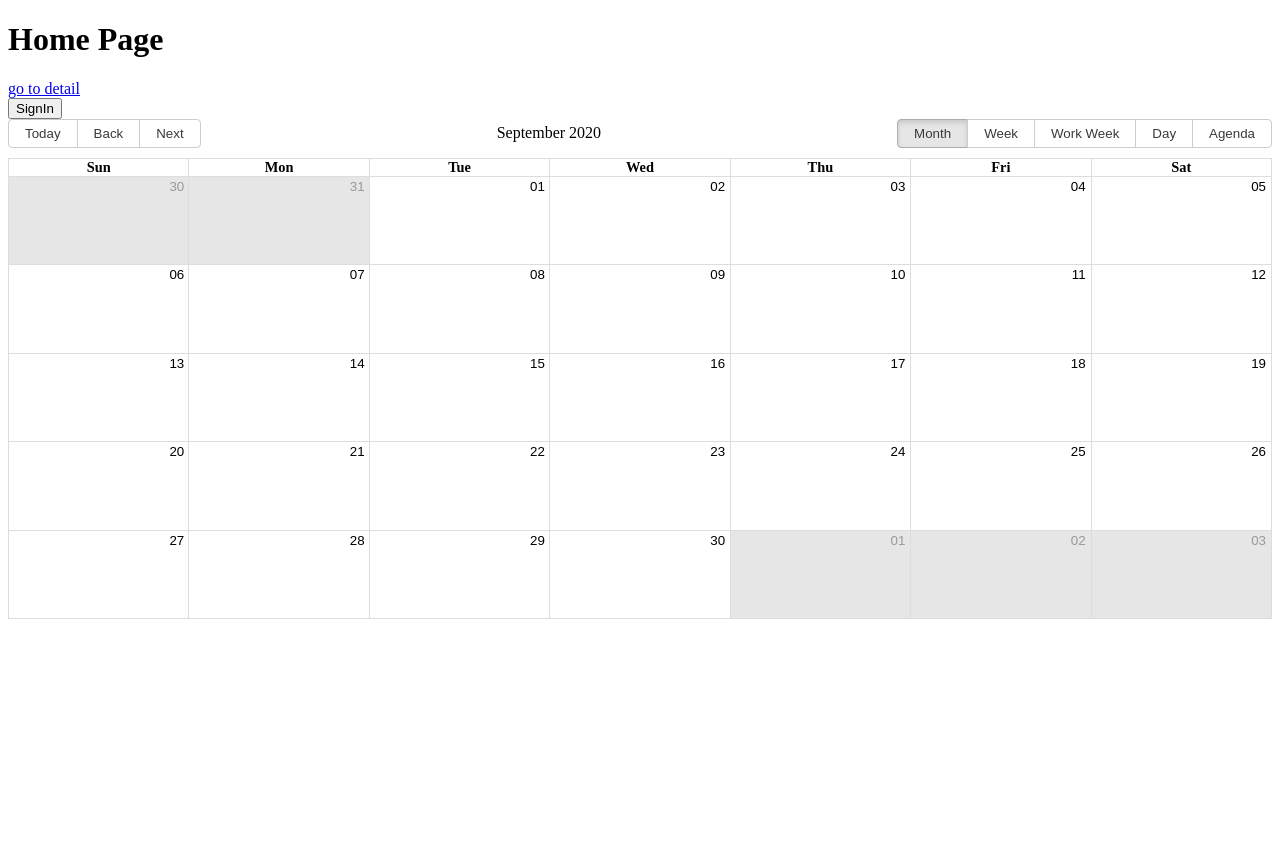
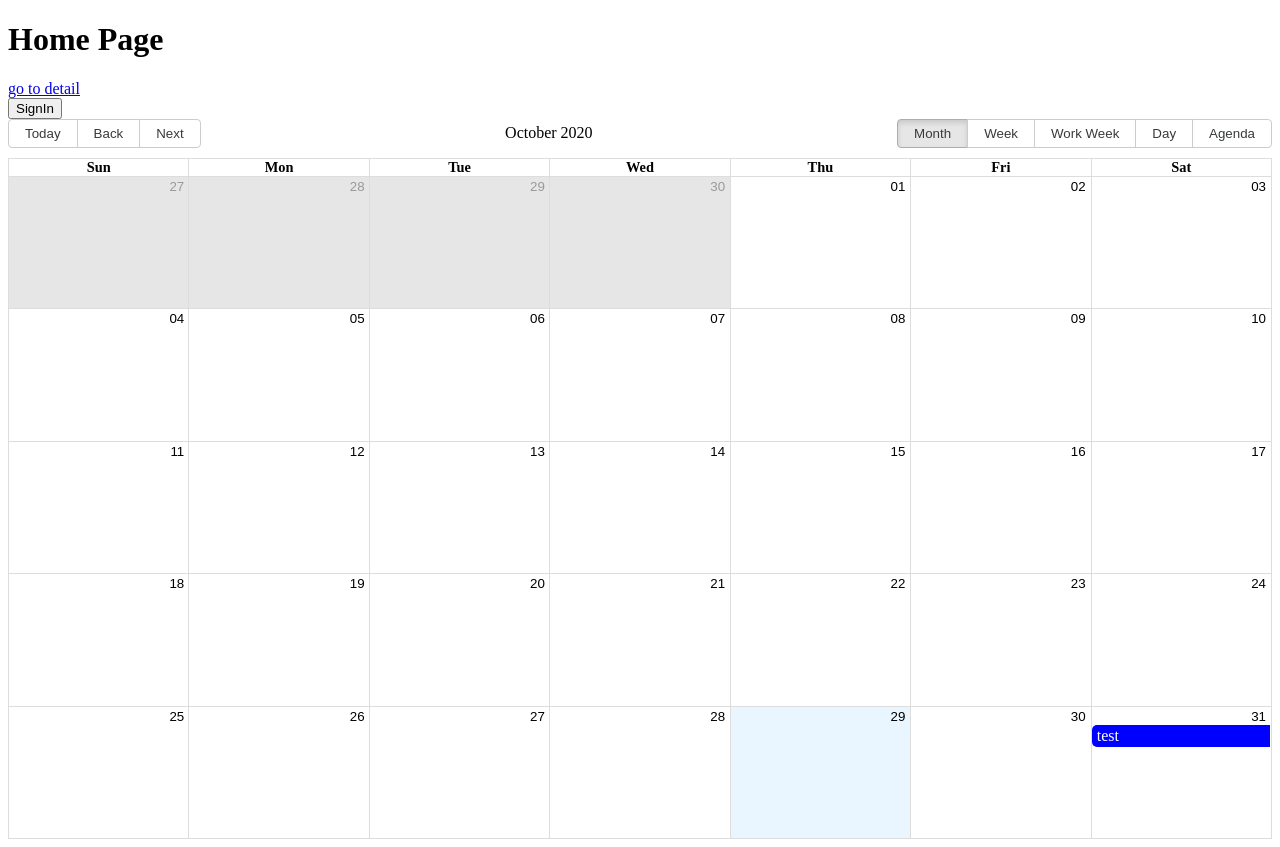
Before and after one commit to Multicampus-JMTGR/front, a React (Create React App) app: page / in a window 1280 px wide. Before the commit the page ends 800 px from the top, so only its background shows below. Built offline with nearby package versions, Linux system fonts and the light colour scheme; no server answers.

Commit message:
Momentjs

```diff
--- a/src/components/BigCalendar.jsx
+++ b/src/components/BigCalendar.jsx
@@ -3,42 +3,42 @@ import { Calendar, Views, momentLocalizer } from "react-big-calendar";
 import style from "react-big-calendar/lib/css/react-big-calendar.css";
 import moment from "moment";
 
-
 const localizer = momentLocalizer(moment);
-let allViews = Object.keys(Views).map(k => Views[k])
+let allViews = Object.keys(Views).map((k) => Views[k]);
 const ColoredDateCellWrapper = ({ children }) =>
   React.cloneElement(React.Children.only(children), {
     style: {
-      backgroundColor: 'lightblue',
+      backgroundColor: "lightblue",
     },
-  })
+  });
 
 const BigCalendar = () => {
   let e = {
-      id:1,
+    id: 1,
     title: "test",
-    start: new Date(2020, 10-1, 31),
-    end: new Date(2020, 11-1, 3), // month should -1.
+    start: new Date(2020, 10 - 1, 31),
+    end: new Date(2020, 11 - 1, 3), // month should -1.
     allDay: true,
     resource: "test",
-    desc:'this is desc'
+    desc: "this is desc",
   };
-  let e2 ={
-    id:1,
+  let e2 = {
+    id: 2,
     title: "Good good",
-    start: new Date(2020, 11-1, 3),
-    end: new Date(2020, 11-1, 13), // month should -1.
+    start: new Date(2020, 11 - 1, 3),
+    end: new Date(2020, 11 - 1, 13), // month should -1.
     allDay: true,
     resource: "Have a good days",
-  }
+  };
 
-  let year = new Date().getFullYear(),
-    month = new Date().getMonth();
-  let defaultDate= new Date(year, month-1, 1)
+  let defaultDate = new Date(moment().format('YYYY,MM,DD'));
   return (
     <div>
       <Calendar
-        events={[e,e2]}
+        events={[e, e2]}
+        eventPropGetter={(event) => ({style:{
+            backgroundColor: event.id % 2 === 0 ? 'red' : 'blue',
+        }})}
         views={allViews}
         step={60}
         showMultiDayTimes
@@ -47,7 +47,7 @@ const BigCalendar = () => {
           timeSlotWrapper: ColoredDateCellWrapper,
         }}
         localizer={localizer}
-        style={style, { height:'500px'} }
+        style={(style, { height: "90vh" })}
       />
     </div>
   );
```
